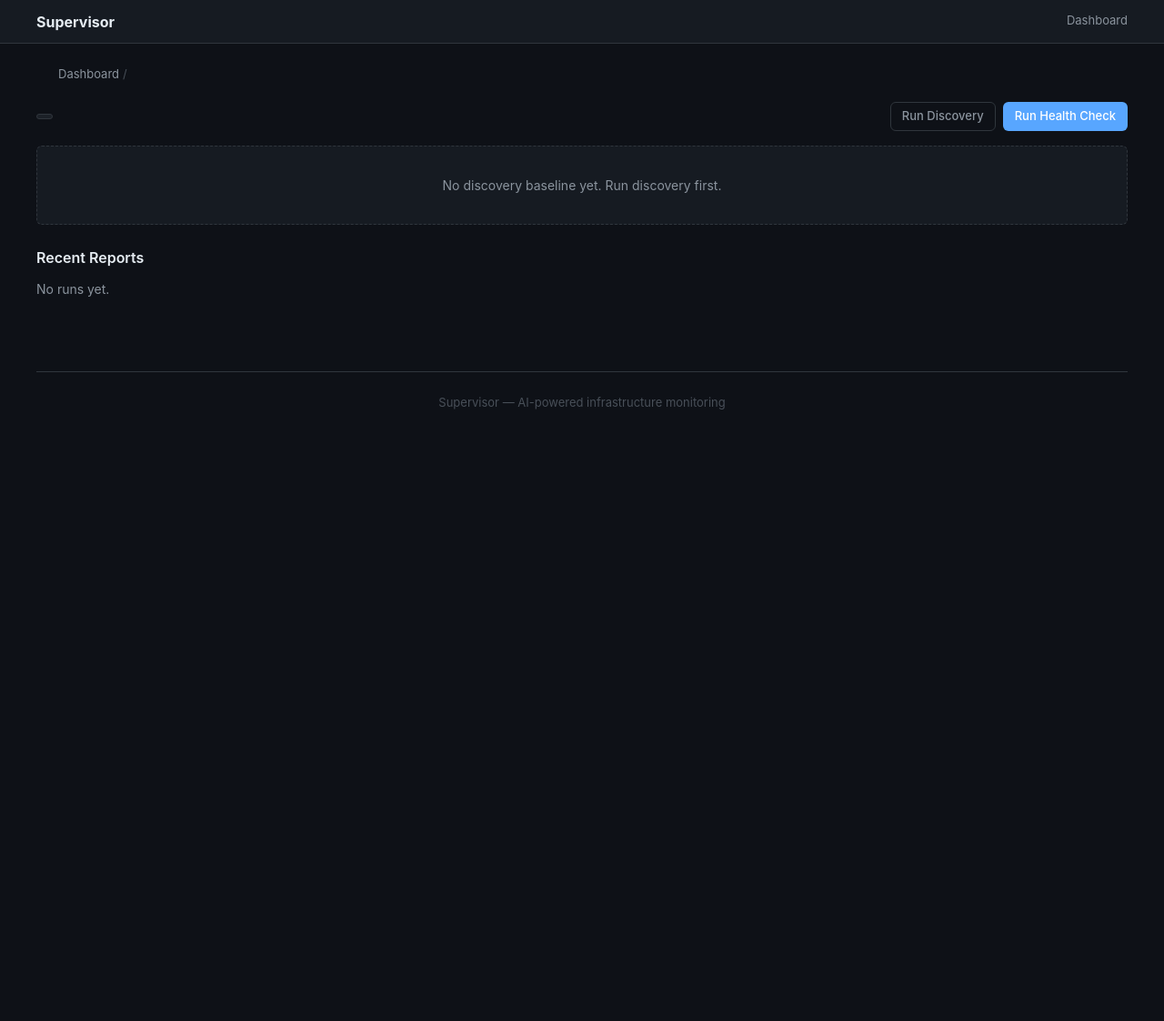
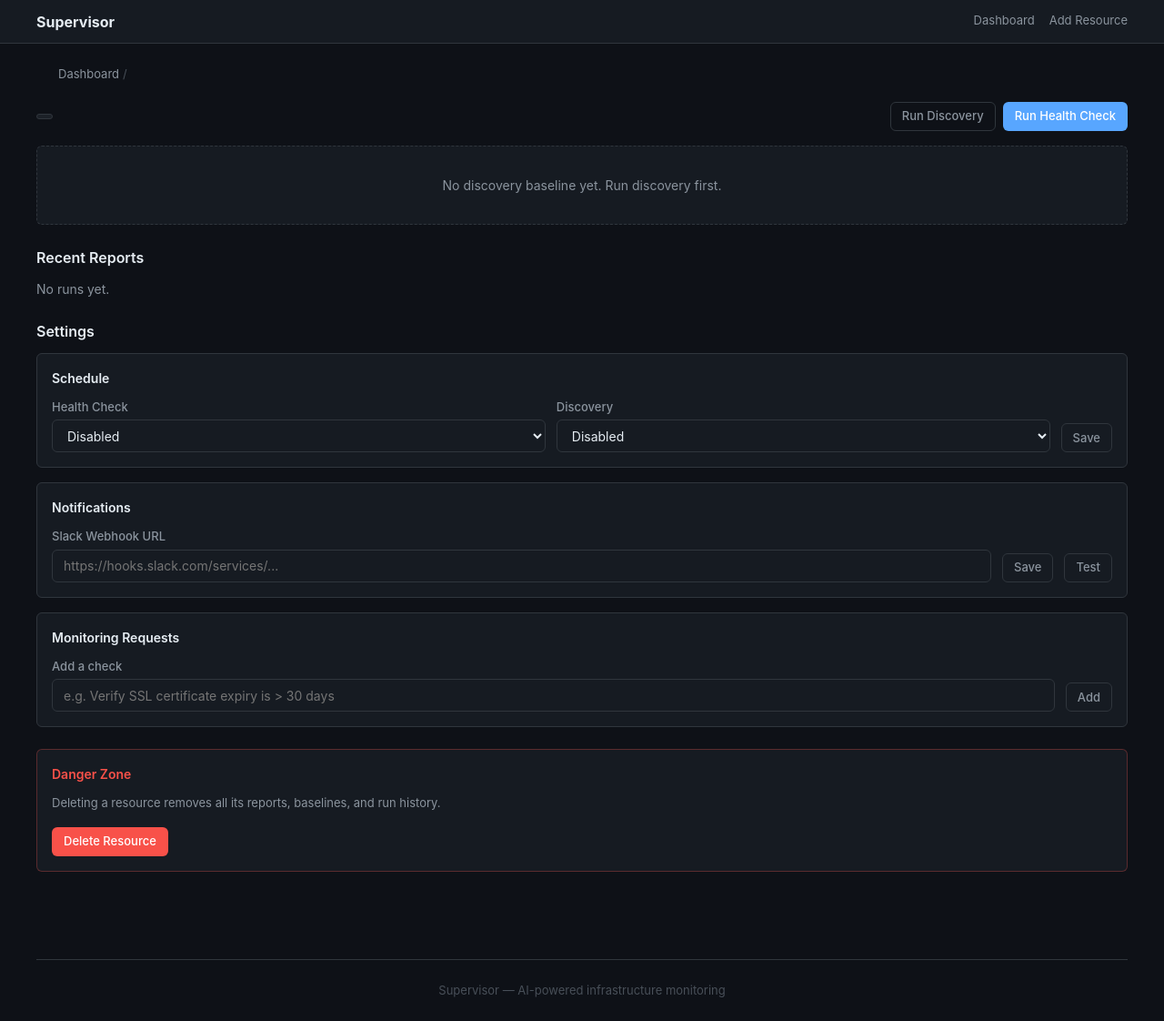
Before and after one commit to devsquall/supavision, a FastAPI app: template src/supervisor/web/templates/resource_detail.html in a window 1280 px wide. Shown: the whole page at 91% size. Before the commit the page ends 450 px from the top, so only its background shows below. Run offline with FastAPI, Linux system fonts and the light colour scheme; the template is opened without the code that fills it, so the values that code supplies are empty; parts of the project's set-up code (start-up, migrations or seed data) failed here and were passed over.

Commit message:
Dashboard management: add resource, schedules, notifications, delete
New pages:
- GET /resources/new — form to create resources (name, type, SSH config)
- POST /resources/new — creates resource, redirects to detail page

Resource detail settings (HTMX forms with toast feedback):
- Schedule: dropdown presets (6h, 12h, daily, weekly) for health checks and discovery
- Notifications: Slack webhook URL input + test button
- Monitoring requests: add custom checklist items
- Danger zone: delete resource with confirmation dialog

New routes in dashboard.py:
- POST /resources/{id}/schedule — update cron schedules
- POST /resources/{id}/notifications — set/clear Slack webhook
- POST /resources/{id}/notify-test — send test notification
- POST /resources/{id}/checklist — add monitoring request
- POST /resources/{id}/delete — delete resource + redirect

CSS additions: form styles (.form-group, .form-input, .form-select, .form-row),
settings sections, danger zone, btn-danger

Nav updated: "Add Resource" link in header

Co-Authored-By: Claude Opus 4.6 (1M context) <noreply@anthropic.com>

```diff
--- a/src/supervisor/web/static/style.css
+++ b/src/supervisor/web/static/style.css
@@ -273,3 +273,46 @@ summary { cursor: pointer; font-weight: 500; padding: var(--sp-2) 0; }
   position: absolute; width: 1px; height: 1px; padding: 0; margin: -1px;
   overflow: hidden; clip: rect(0,0,0,0); border: 0;
 }
+
+/* Forms */
+.form-group { margin-bottom: var(--sp-4); }
+.form-label {
+  display: block; font-size: var(--text-sm); font-weight: 500;
+  margin-bottom: var(--sp-1); color: var(--color-text-2);
+}
+.form-input, .form-select, .form-textarea {
+  width: 100%; height: 36px; padding: 0 var(--sp-3);
+  background: var(--color-surface); border: 1px solid var(--color-border);
+  border-radius: var(--radius-md); color: var(--color-text);
+  font-family: var(--font-sans); font-size: var(--text-base);
+}
+.form-textarea { height: auto; padding: var(--sp-2) var(--sp-3); resize: vertical; min-height: 60px; }
+.form-input:focus, .form-select:focus, .form-textarea:focus {
+  outline: none; border-color: var(--color-link);
+}
+.form-hint { font-size: var(--text-xs); color: var(--color-muted); margin-top: var(--sp-1); }
+.form-row { display: flex; gap: var(--sp-4); }
+.form-row .form-group { flex: 1; }
+@media (max-width: 480px) { .form-row { flex-direction: column; } }
+
+/* Settings Section */
+.settings-section {
+  background: var(--color-surface); border: 1px solid var(--color-border);
+  border-radius: var(--radius-md); padding: var(--sp-4); margin-bottom: var(--sp-4);
+}
+.settings-section h4 {
+  font-size: var(--text-base); font-weight: 600; margin-bottom: var(--sp-3);
+}
+.settings-row {
+  display: flex; gap: var(--sp-3); align-items: flex-end;
+}
+.settings-row .form-group { flex: 1; margin-bottom: 0; }
+@media (max-width: 480px) { .settings-row { flex-direction: column; align-items: stretch; } }
+
+/* Danger */
+.btn-danger { background: var(--color-critical); }
+.btn-danger:hover { background: #da3633; }
+.danger-zone {
+  border-color: rgba(248, 81, 73, 0.3); margin-top: var(--sp-6);
+}
+.danger-zone h4 { color: var(--color-critical); }
--- a/src/supervisor/web/templates/base.html
+++ b/src/supervisor/web/templates/base.html
@@ -13,6 +13,7 @@
       <a href="/" class="nav-brand">Supervisor</a>
       <ul class="nav-links">
         <li><a href="/">Dashboard</a></li>
+        <li><a href="/resources/new">Add Resource</a></li>
       </ul>
     </div>
   </nav>
--- a/src/supervisor/web/templates/resource_detail.html
+++ b/src/supervisor/web/templates/resource_detail.html
@@ -98,4 +98,83 @@
 {% else %}
 <p class="text-muted">No runs yet.</p>
 {% endif %}
+
+<h3 class="mt-6">Settings</h3>
+
+<div class="settings-section">
+  <h4>Schedule</h4>
+  <form hx-post="/resources/{{ resource.id }}/schedule" hx-swap="none"
+        data-action="schedule" data-success-msg="Schedule updated" data-error-msg="Failed to update schedule">
+    <div class="settings-row">
+      <div class="form-group">
+        <label class="form-label" for="health_cron">Health Check</label>
+        <select class="form-select" id="health_cron" name="health_cron">
+          <option value="">Disabled</option>
+          <option value="0 */6 * * *" {{ 'selected' if health_cron == '0 */6 * * *' }}>Every 6 hours</option>
+          <option value="0 */12 * * *" {{ 'selected' if health_cron == '0 */12 * * *' }}>Every 12 hours</option>
+          <option value="0 0 * * *" {{ 'selected' if health_cron == '0 0 * * *' }}>Daily</option>
+          <option value="0 0 * * 0" {{ 'selected' if health_cron == '0 0 * * 0' }}>Weekly</option>
+        </select>
+      </div>
+      <div class="form-group">
+        <label class="form-label" for="discovery_cron">Discovery</label>
+        <select class="form-select" id="discovery_cron" name="discovery_cron">
+          <option value="">Disabled</option>
+          <option value="0 0 * * 0" {{ 'selected' if discovery_cron == '0 0 * * 0' }}>Weekly</option>
+          <option value="0 0 1 * *" {{ 'selected' if discovery_cron == '0 0 1 * *' }}>Monthly</option>
+        </select>
+      </div>
+      <button type="submit" class="btn btn-outline">Save</button>
+    </div>
+  </form>
+</div>
+
+<div class="settings-section">
+  <h4>Notifications</h4>
+  <form hx-post="/resources/{{ resource.id }}/notifications" hx-swap="none"
+        data-action="notify" data-success-msg="Notifications updated" data-error-msg="Failed to update">
+    <div class="settings-row">
+      <div class="form-group">
+        <label class="form-label" for="slack_webhook">Slack Webhook URL</label>
+        <input class="form-input" type="url" id="slack_webhook" name="slack_webhook"
+               value="{{ slack_webhook }}" placeholder="https://hooks.slack.com/services/...">
+      </div>
+      <button type="submit" class="btn btn-outline">Save</button>
+      <button type="button" class="btn btn-outline"
+              hx-post="/resources/{{ resource.id }}/notify-test"
+              hx-swap="none"
+              data-action="test-notify"
+              data-success-msg="Test notification sent"
+              data-error-msg="Notification failed">Test</button>
+    </div>
+  </form>
+</div>
+
+<div class="settings-section">
+  <h4>Monitoring Requests</h4>
+  <form hx-post="/resources/{{ resource.id }}/checklist" hx-swap="none"
+        data-action="checklist" data-success-msg="Checklist item added" data-error-msg="Failed to add">
+    <div class="settings-row">
+      <div class="form-group">
+        <label class="form-label" for="request">Add a check</label>
+        <input class="form-input" type="text" id="request" name="request"
+               placeholder="e.g. Verify SSL certificate expiry is > 30 days" required>
+      </div>
+      <button type="submit" class="btn btn-outline">Add</button>
+    </div>
+  </form>
+</div>
+
+<div class="settings-section danger-zone">
+  <h4>Danger Zone</h4>
+  <p class="text-muted text-sm mb-4">Deleting a resource removes all its reports, baselines, and run history.</p>
+  <button class="btn btn-danger"
+          hx-post="/resources/{{ resource.id }}/delete"
+          hx-confirm="Delete {{ resource.name }}? This cannot be undone."
+          hx-swap="none"
+          data-action="delete"
+          data-success-msg="Resource deleted">
+    Delete Resource
+  </button>
+</div>
 {% endblock %}
```
Also changed, not shown: src/supervisor/web/dashboard.py (+137 -0 lines), src/supervisor/web/templates/resource_new.html (added, +64 -0 lines).
